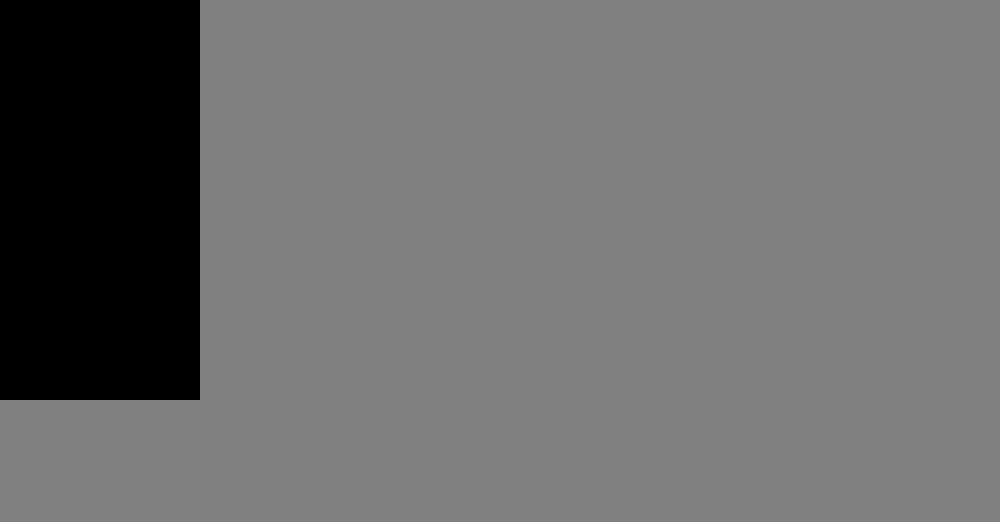
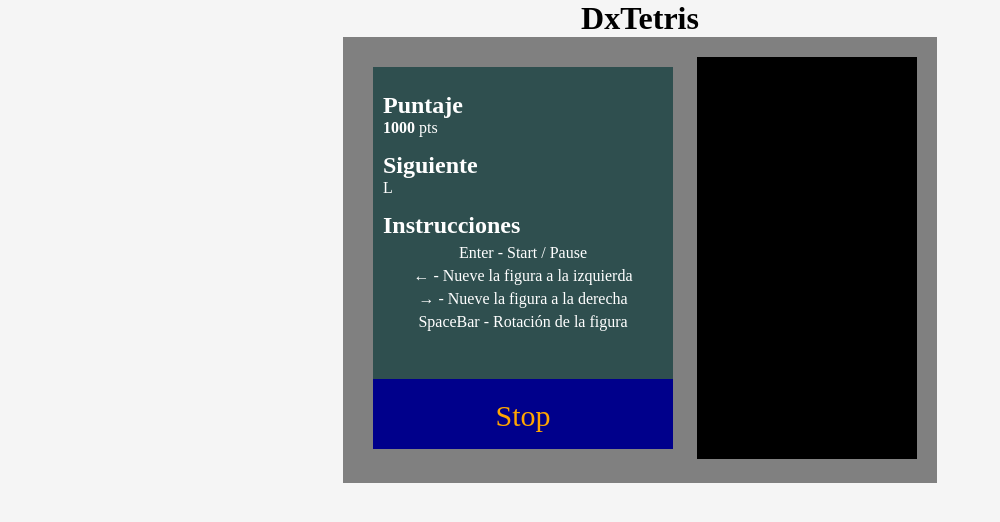
Before and after one commit to FSJ-2020/DxTetris, a plain HTML site: page index.html in a window 1280 px wide. Shown: the whole page, without its empty margins (0-1000 px from the left). Drawn offline with Linux system fonts and the light colour scheme.

Commit message:
v7 - Mejoras de layout
- Se agrega bloque div con contenido informativo en duro
- Se agrega bloque div con informacion de status para el juego
- Se agrega nuevos estilos en archivo css:
  - Mejoras en el tetris
  - Definiciones para nuevos divs
- Se agrega informacion respecto del status del juego en div status
desde codigo javascript

```diff
--- a/game.js
+++ b/game.js
@@ -163,6 +163,7 @@ function moveShape() {
         if (!canGoDown(element)) {
             if (element.y == 0) {
                 console.log("Fin del juego");
+                document.getElementById("status").innerHTML = "Game Over";
 
                 clearInterval(loopInterval);
                 loopInterval = 0;
@@ -241,13 +242,16 @@ function startPauseGame() {
         if (!running) {
             selectRandomForm();
             console.log("Starting");
+            document.getElementById("status").innerHTML = "Start";
         } else {
             console.log("Continue");
+            document.getElementById("status").innerHTML = "Continue";
         }
         // Configura intervalo de tiempo para ejecutar el loop principal
         loopInterval = setInterval(gameLoop, speed);
     } else {
         console.log("Pause");
+        document.getElementById("status").innerHTML = "Pause";
         clearInterval(loopInterval);
         loopInterval = 0;
     }
--- a/index.html
+++ b/index.html
@@ -9,7 +9,28 @@
 </head>
 
 <body>
+    <h1>DxTetris</h1>
     <div class="content">
+        <div class="help">
+            <div id="info">
+                <h2>Puntaje</h2>
+                <div id="score"><span>1000</span> pts</div>
+                <h2>Siguiente</h2>
+                <div id="next"> L </div>
+                <h2>Instrucciones</h2>
+                <div id="instructions">
+                    <ul>
+                        <li>Enter - Start / Pause</li>
+                        <li> &larr; - Nueve la figura a la izquierda</li>
+                        <li> &rarr; - Nueve la figura a la derecha</li>
+                        <li>SpaceBar - Rotaci&oacute;n de la figura</li>
+                    </ul>
+                </div>
+            </div>
+            <div id="status">
+                Stop
+            </div>
+        </div>
         <div id="tetris"></div>
     </div>
     <script src="game.js"></script>
--- a/style.css
+++ b/style.css
@@ -5,7 +5,26 @@
 }
 
 body {
+    background-color: whitesmoke;
+}
+
+h1{
+    text-align: center;
+}
+
+div.content{
+    padding: 20px;
     background-color: gray;
+    margin: 0 auto;
+    width: max-content;
+}
+
+
+
+#tetris {
+    margin-left: 10px;
+    width: auto;
+    display: inline-block;
 }
 
 div.row {
@@ -16,7 +35,7 @@ div.row div {
     width: 20px;
     height: 20px;
     display: inline-block;
-    border: 0px solid black;
+    border: 1px solid black;
 }
 
 div.empty {
@@ -38,3 +57,46 @@ div.blue {
 div.green {
     background-color: green;
 }
+
+div.help{
+    width: 300px;
+    display: inline-block;
+    vertical-align: top;
+    padding: 10px;
+}
+
+#info{
+    height: 292px;
+    background-color: darkslategray;
+    color: white;
+    padding: 10px;
+
+}
+
+#info h2{
+    margin-top: 15px;
+}
+
+#score span{
+    font-weight: bolder;
+}
+
+#instructions ul{
+    list-style: none;
+}
+#instructions li{
+    margin-top: 5px;
+    text-align: center;
+}
+
+#status {
+    text-align: center;
+    text-shadow: azure;
+    background-color: darkblue;
+    color: orange;
+    display: inline-block;
+    width: 300px;
+    height: 30px;
+    padding:20px 0;
+    font-size: 30px;
+}
```
